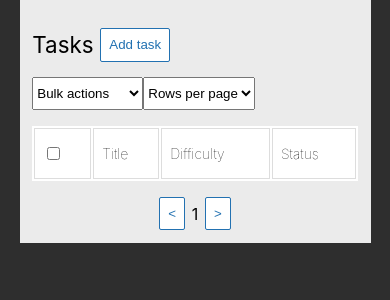
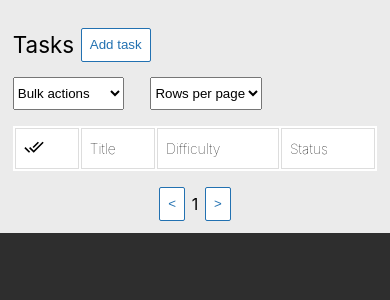
Before and after one commit to germangguerci/TodoApp, a React (Create React App) app: page / in a window 390 px wide. Shown: the top 300 px of the page. Built offline with nearby package versions, Linux system fonts and the light colour scheme.

Commit message:
Select styles ready

```diff
--- a/src/components/taskcontainer/index.tsx
+++ b/src/components/taskcontainer/index.tsx
@@ -8,6 +8,7 @@ import { UpdateTodoModal } from './modals/UpdateTodoModal';
 import { SelectBulkAction } from './selects/SelectBulkAction';
 import { BulkActionAlert } from './alerts/BulkActionAlert';
 import SimpleAlert from './alerts/SimpleAlert';
+import DoneAllIcon from '@material-ui/icons/DoneAll';
 
 interface TodoListProps {
     todoStore: TodoStoreImpl
@@ -78,7 +79,7 @@ export const TaskContainer: React.FC<TodoListProps> = observer(({todoStore}) =>
                     <table >
                         <tbody>
                             <tr>
-                                <td><input type="checkbox" onClick={() => selectAllTasks()}/></td>
+                                <td><DoneAllIcon fontSize="small" onClick={() => selectAllTasks()}/></td>
                                 <th>Title</th>
                                 <th>Difficulty</th>
                                 <th>Status</th>
--- a/src/components/taskcontainer/selects/SelectBulkAction.tsx
+++ b/src/components/taskcontainer/selects/SelectBulkAction.tsx
@@ -7,7 +7,7 @@ interface SelectBulkProps {
 
 export const SelectBulkAction : React.FC <SelectBulkProps> = ({setBulkAction, bulkAction}) => {
     return (
-        <select value={bulkAction} onChange={(event) => setBulkAction(event.target.value)}>
+        <select className="selectBulkAction" value={bulkAction} onChange={(event) => setBulkAction(event.target.value)}>
             <option defaultValue="" value="" disabled>Bulk actions</option>
             <option value="Set completed">Set Completed</option>
             <option value="Delete">Delete</option>
--- a/src/components/taskcontainer/selects/SelectTodosPP.tsx
+++ b/src/components/taskcontainer/selects/SelectTodosPP.tsx
@@ -12,7 +12,7 @@ export const SelectTodosPerPage : React.FC <SelectProps> = ({setTodosPerPage}) =
     }, [value, setTodosPerPage]);
 
     return (
-        <select value={value} onChange={(event) => setValue(parseInt(event.target.value))}>
+        <select className={"selectTodosPP"} value={value} onChange={(event) => setValue(parseInt(event.target.value))}>
             <option defaultValue="" value="15" disabled>Rows per page</option>
             <option value="5">5 rows</option>
             <option value="10">10 rows</option>
--- a/src/components/taskcontainer/todo/index.tsx
+++ b/src/components/taskcontainer/todo/index.tsx
@@ -52,7 +52,7 @@ export const Todo: React.FC<TodoProps> = ({id, title, difficulty, completed, set
             {calculateDifficulty()}
         </td>
         <td>
-            {completed ? "C" : "I"}
+            {completed ? "Done" : "To do"}
         </td>
     </tr>)
 }
--- a/src/styles/index.scss
+++ b/src/styles/index.scss
@@ -24,6 +24,10 @@ select{
     max-width: 90%;
     background-color: $primaryBackgroundColor;
     margin: auto;
+    @media (max-width: 600px) {
+      max-width: 100%;
+      height: 100%;
+    }
 }
 
 .taskContainer{
@@ -38,7 +42,6 @@ select{
     font-weight: 400;
   }
 }
-
 button{
   text-decoration: none;
   border: 1px solid $contrastColor;
@@ -49,6 +52,14 @@ button{
   padding: 0.4em 0.6em;
   margin: 0 0.5em;
   height: 2.5em;
+}
+
+.selectBulkAction{
+  margin-right: 1em;
+}
+
+.selectTodosPP{
+  margin-left: 1em;
 }
 
 //table Options start
```
